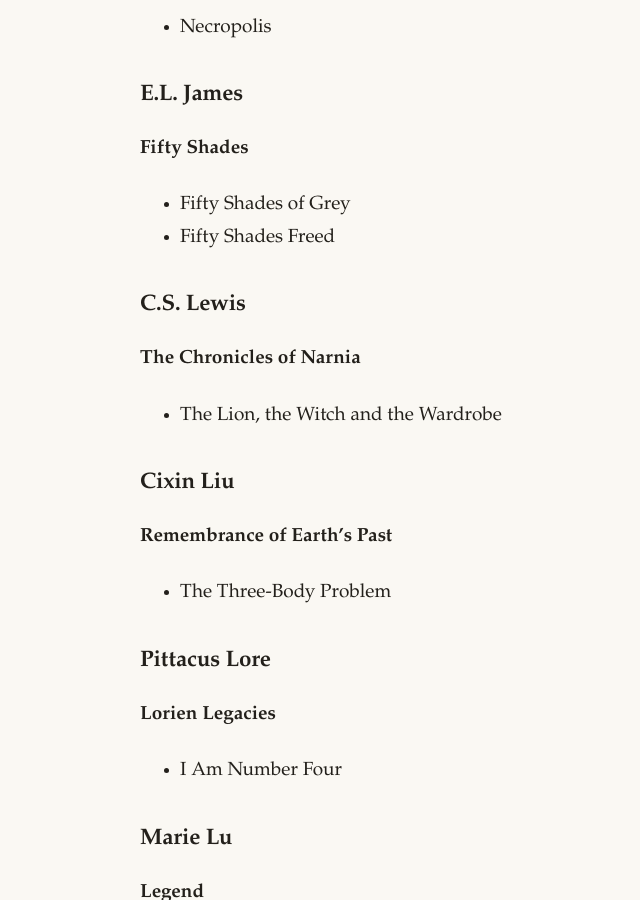
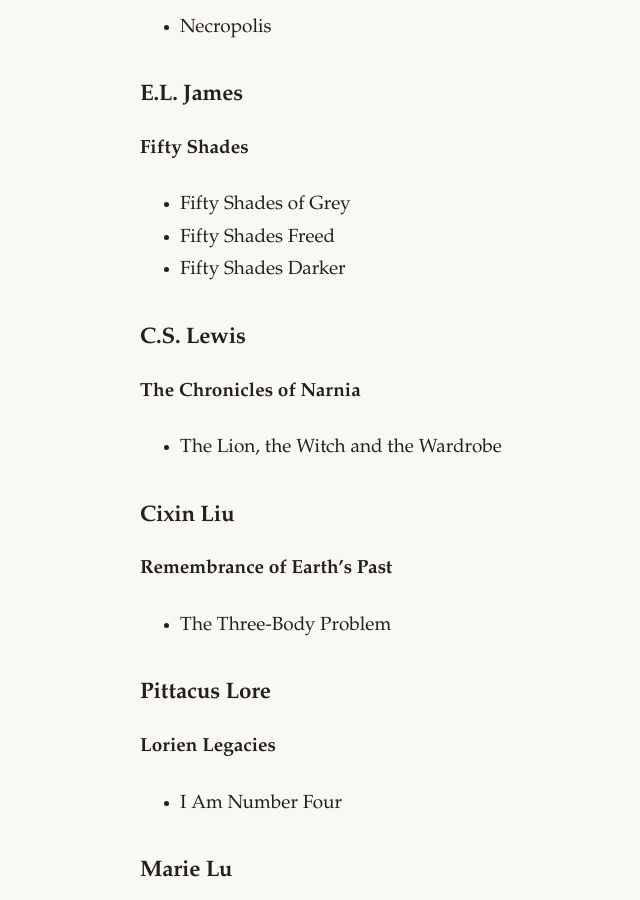
Before and after one commit to topearebi/aroamjti, a Jekyll site: the page built from books.md, in a window 1280 px wide and 900 px high, scrolled down 3155 px. Shown: the whole window, without its empty margins (196-836 px from the left). Built offline with Jekyll 4.4.1, drawn with Linux system fonts in a browser that asks for light colours.

Commit message:
Last Sync: 2026-07-04 11:43 (Mobile)

```diff
--- a/books.md
+++ b/books.md
@@ -95,6 +95,7 @@
 **Fifty Shades**
   - Fifty Shades of Grey
   - Fifty Shades Freed
+  - Fifty Shades Darker
 
 ### C.S. Lewis
 
```
